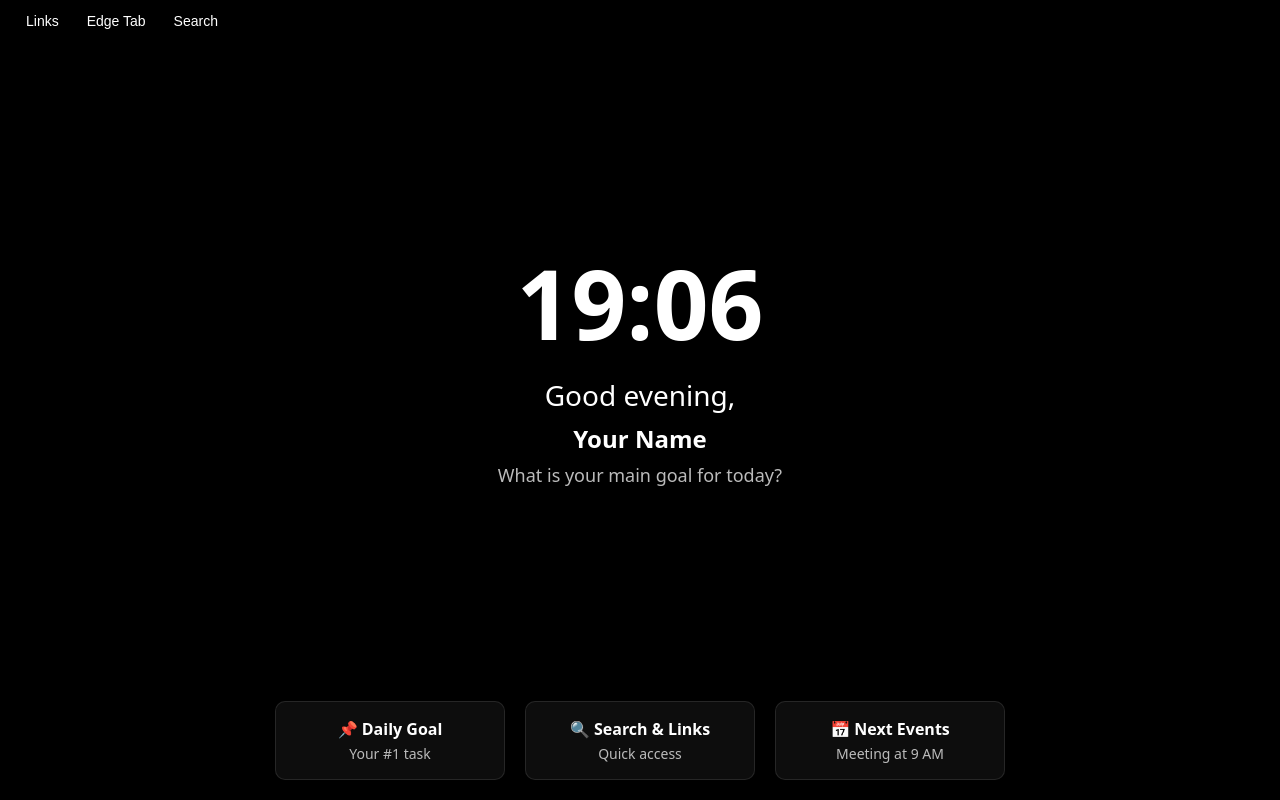
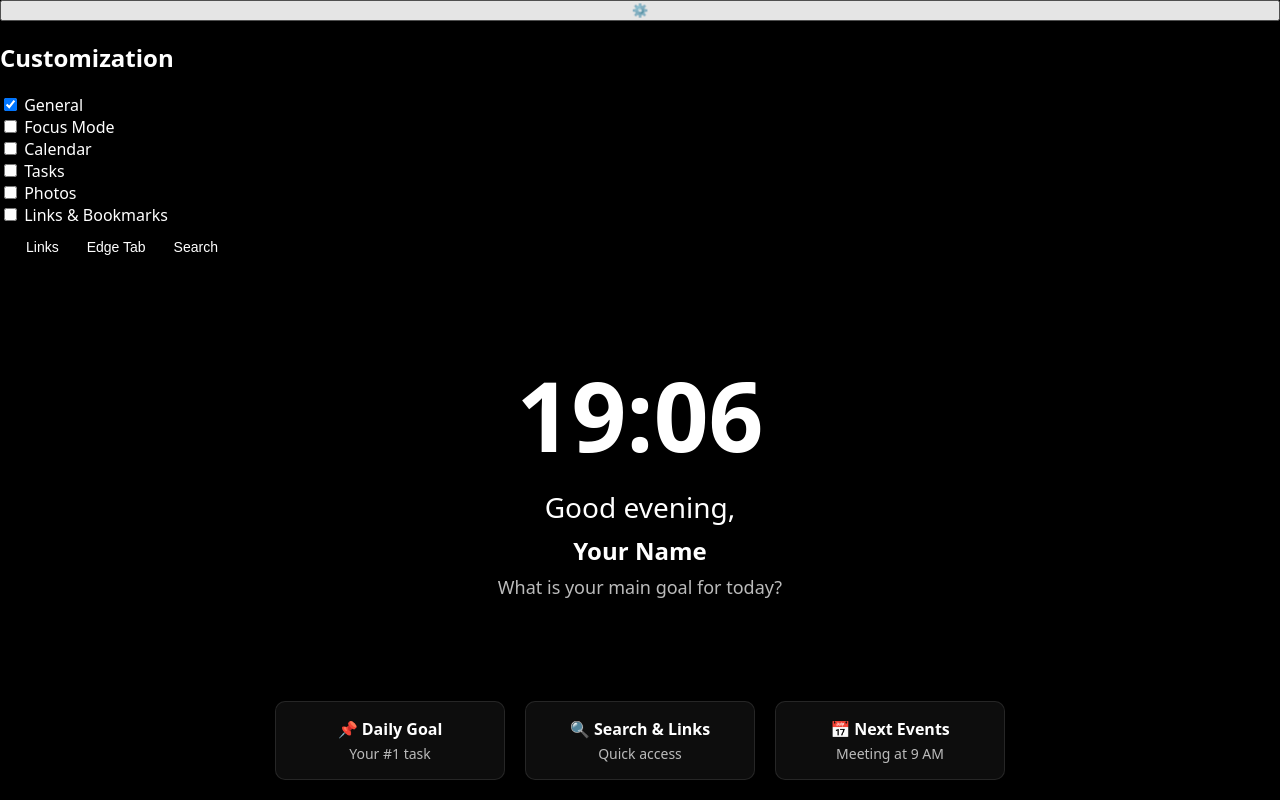
Before and after one commit to dawnX893/custom-dashboard, a browser extension: page index.html in a window 1280 px wide. Drawn offline with Linux system fonts and the light colour scheme.

Commit message:
Update index.html

```diff
--- a/index.html
+++ b/index.html
@@ -6,6 +6,21 @@
   <title>Dashboard</title>
   <link rel="stylesheet" href="dashboard.css"/>
 </head>
+<!-- Settings Toggle Button -->
+<button id="toggleSettings">⚙️</button>
+
+<!-- Settings Panel -->
+<div id="settingsPanel" class="hidden">
+  <h2>Customization</h2>
+
+  <label><input type="checkbox" checked> General</label><br>
+  <label><input type="checkbox"> Focus Mode</label><br>
+  <label><input type="checkbox"> Calendar</label><br>
+  <label><input type="checkbox"> Tasks</label><br>
+  <label><input type="checkbox"> Photos</label><br>
+  <label><input type="checkbox"> Links & Bookmarks</label><br>
+</div>
+
 <body>
   <!-- Top bar -->
   <div id="topbar">
```
